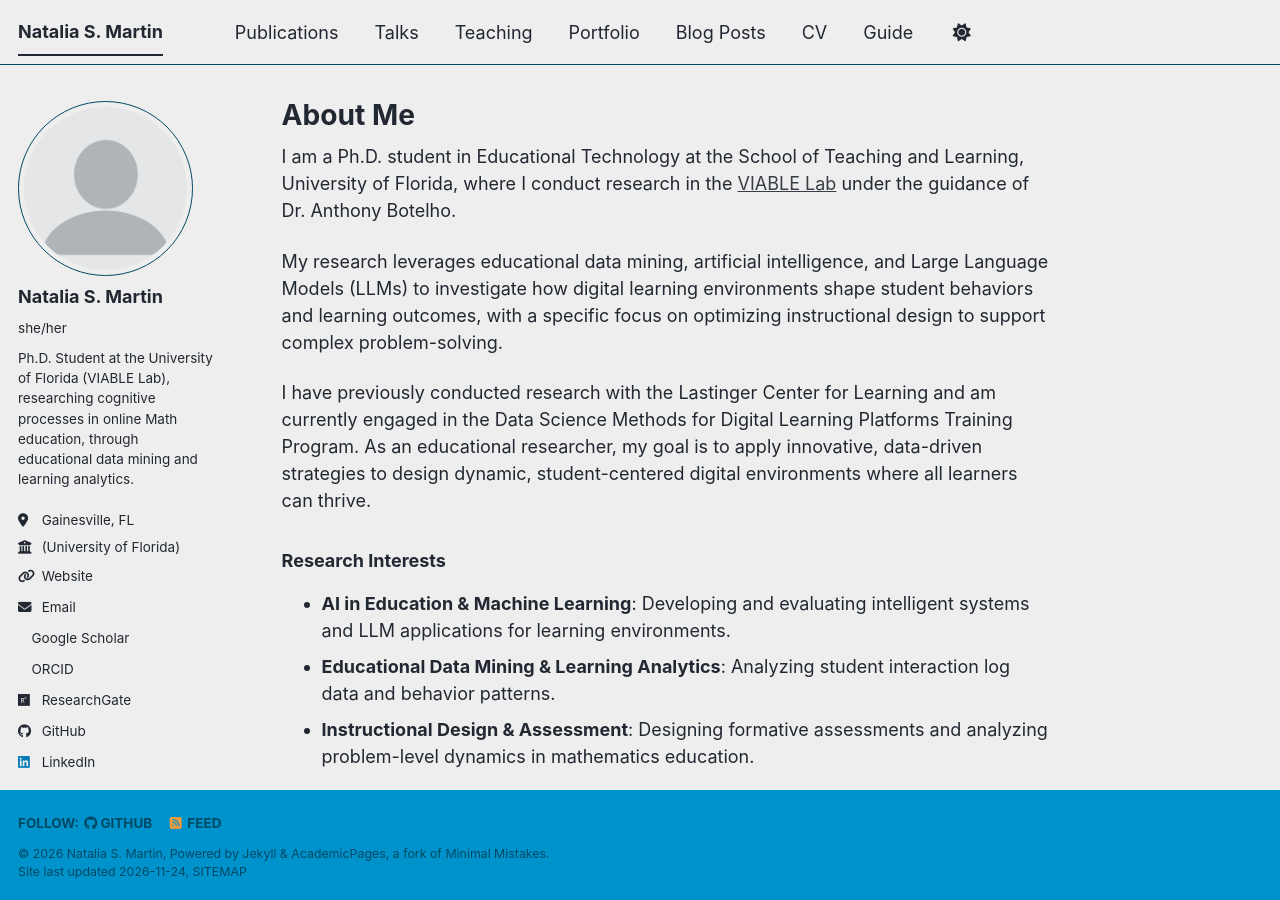
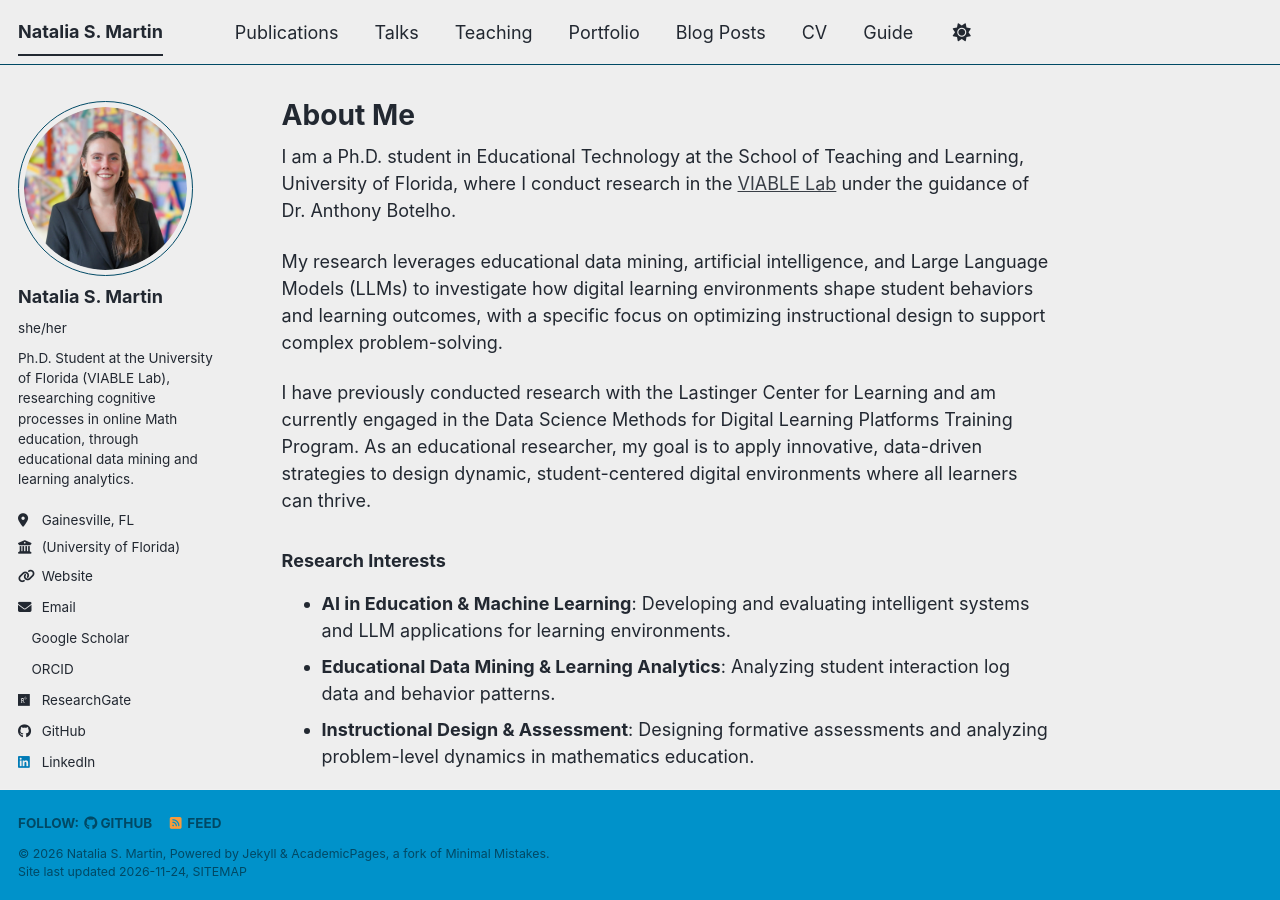
Before and after one commit to nat-mar/nar-mar.github.io, a Jekyll site: the page built from _pages/about.md, in a window 1280 px wide and 900 px high. Built offline with Jekyll 4.4.1, drawn with Linux system fonts in a browser that asks for light colours; a style sheet for code colours, icons or effects is not loaded.

Commit message:
Update _config.yml

```diff
--- a/_config.yml
+++ b/_config.yml
@@ -19,7 +19,7 @@ repository               : "nat-mar/nar-mar.github.io"
 
 # Site Author (Sidebar)
 author:
-  avatar           : "profile.png" # Place your headshot in /images/profile.png
+  avatar           : "natalia-s-martin-headshot-round.png"
   name             : "Natalia S. Martin"
   pronouns         : "she/her"
   bio              : "Ph.D. Student at the University of Florida (VIABLE Lab), researching cognitive processes in online Math education, through educational data mining and learning analytics."
```
